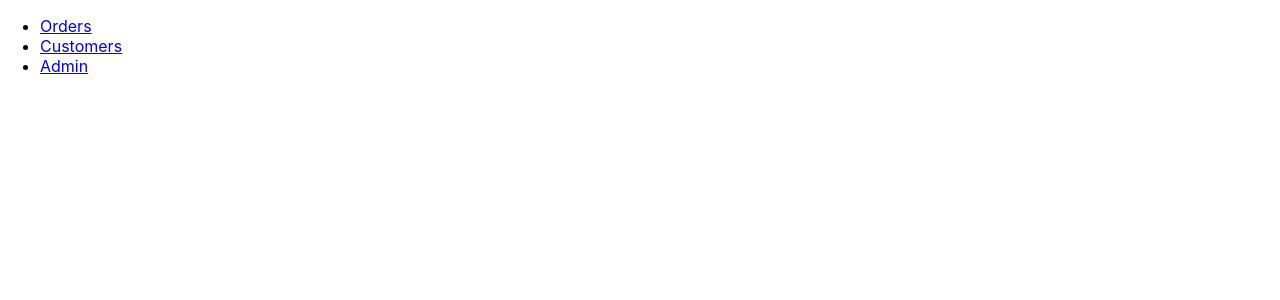
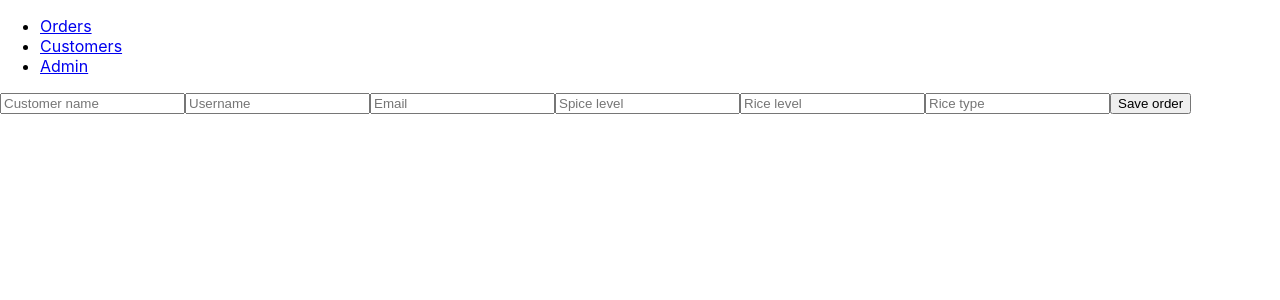
Before and after one commit to atbeesley/cari_front_end, a React (Create React App) app: page / in a window 1280 px wide. Shown: the top 300 px of the page. Built offline with nearby package versions, Linux system fonts and the light colour scheme.

Commit message:
basic structure of order form is rendered in browser

```diff
--- a/src/components/orders/OrderCreateForm.js
+++ b/src/components/orders/OrderCreateForm.js
@@ -5,7 +5,7 @@ class OrderCreateForm extends Component {
   constructor(props){
     super(props);
     this.state = {
-      name: "",
+      customerName: "",
       userName: "",
       emailAddress: "",
       riceLevel: "",
@@ -14,15 +14,67 @@ class OrderCreateForm extends Component {
       ingredient: [],
       topping: []
     }
-// remember to do the binding yo
+
+// commented this binding out for now:
+
+// this.handleCustomerName = this.handleCustomerName.bind(this);
+// this.handleUserName = this.handleUserName.bind(this);
+// this.handleEmailAddress = this.handleEmailAddress.bind(this);
+// this.handleRiceLevel = this.handleRiceLevel.bind(this);
+// this.handleRiceType = this.handleRiceType.bind(this);
+// this.handleSpiceLevel = this.handleSpiceLevel.bind(this);
+
+this.handleCustomerName = this.handleCustomerName.bind(this);
+this.handleUserName = this.handleUserName.bind(this);
+this.handleEmailAddress = this.handleEmailAddress.bind(this);
+this.handleRiceLevel = this.handleRiceLevel.bind(this);
+this.handleRiceType = this.handleRiceType.bind(this);
+this.handleSpiceLevel = this.handleSpiceLevel.bind(this);
+this.handleIngredient = this.handleIngredient.bind(this);
+this.handleTopping = this.handleTopping.bind(this);
   }
-  componentDidMount(){
-    const request = new Request();
 
-    request.get('/orders')
-    .then((data) => {
-      this.setState({orders: data._embedded.orders})
-    })
+  // componentDidMount(){
+  //   const request = new Request();
+  //   request.get('/orders').then((data) => {
+  //     this.setState({orders: data._embedded.orders})
+  //   })
+  // }
+
+  handleCustomerName(event){
+    this.setState({customerName: event.target.value})
+  }
+
+  handleUserName(event){
+    this.setState({userName: event.target.value})
+  }
+
+  handleEmailAddress(event){
+    this.setState({emailAddress: event.target.value})
+  }
+
+  handleRiceLevel(event){
+    this.setState({riceLevel: event.target.value})
+  }
+
+  handleRiceType(event){
+    this.setState({riceType: event.target.value})
+  }
+
+  handleSpiceLevel(event){
+    this.setState({spiceLevel: event.target.value})
+  }
+
+  handleSpiceLevel(event){
+    this.setState({spiceLevel: event.target.value})
+  }
+
+  handleIngredient(event){
+    this.setState({ingredient: event.target.value})
+  }
+
+  handleTopping(event){
+    this.setState({topping: event.target.value})
   }
 
   findOrderById(id){
@@ -53,9 +105,46 @@ class OrderCreateForm extends Component {
     })
   }
 
+  handleSubmit(event){
+    event.preventDefault();
+    const newOrder = {
+      customerName: this.state.customerName,
+      userName: this.state.userName,
+      emailAddress: this.state.emailAddress,
+      riceLevel: this.state.riceLevel,
+      riceType: this.state.riceType,
+      spiceLevel: this.state.spiceLevel,
+      ingredient: this.state.ingredient,
+      topping: this.state.topping
+    }
+    this.props.onFormSubmit(newOrder);
+  }
+
   render(){
     return(
-      // add router stuffs here
+      <div>
+      <form>
+      <input type="text" placeholder="Customer name" name="customerName"
+      onChange={this.handleCustomerName} value={this.state.customerName} />
+
+      <input type="text" placeholder="Username" name="userName"
+      onChange={this.handleUserName} value={this.state.userName} />
+
+      <input type="text" placeholder="Email" name="emailAddress"
+      onChange={this.handleEmailAddress} value={this.state.emailAddress} />
+
+      <input type="text" placeholder="Spice level" name="spiceLevel"
+      onChange={this.handleSpiceLevel} value={this.state.spiceLevel} />
+
+      <input type="text" placeholder="Rice level" name="riceLevel"
+      onChange={this.handleRiceLevel} value={this.state.riceLevel} />
+
+      <input type="text" placeholder="Rice type" name="riceType"
+      onChange={this.handleRiceType} value={this.state.riceType} />
+
+      <button type="submit">Save order</button>
+      </form>
+      </div>
     )
   }
 
--- a/src/containers/MainContainer.js
+++ b/src/containers/MainContainer.js
@@ -1,5 +1,6 @@
 import React from 'react'
 import NavBar from '../NavBar.js'
+import OrderCreateForm from '../components/orders/OrderCreateForm'
 // remember to import other stuffs later
 
 const MainContainer = () => {
@@ -8,6 +9,7 @@ const MainContainer = () => {
 
     <div>
       <NavBar />
+      <OrderCreateForm />
     </div>
   )
 
```
